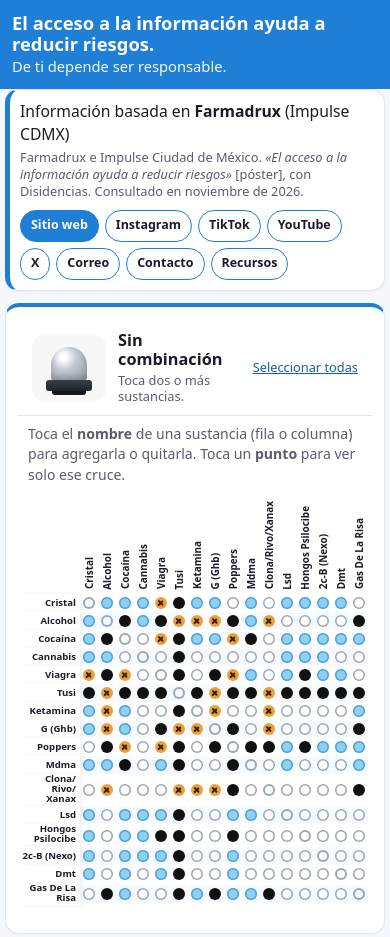
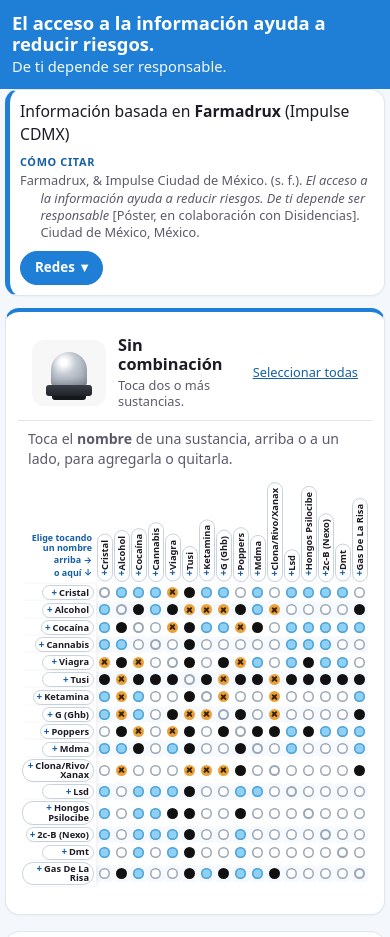
Before and after one commit to acsegovia/acsegovia.github.io, a plain HTML site: page drogas/index.html in a window 390 px wide. Shown: the top 937 px of the page. Drawn offline with Linux system fonts and the light colour scheme.

Commit message:
Drogas: selección por nombres, botón Redes y cita APA

```diff
--- a/drogas/index.html
+++ b/drogas/index.html
@@ -74,9 +74,9 @@ table.mx{border-collapse:separate;border-spacing:0;margin:0 auto;font-size:.72re
 .mx thead th button{writing-mode:vertical-rl;transform:rotate(180deg);white-space:nowrap;border:0;background:none;cursor:pointer;padding:4px 0;font-size:.72rem;font-weight:600;color:var(--ink);border-radius:6px;width:100%}
 .mx tbody th{text-align:right;position:sticky;left:0;background:var(--card);z-index:1}
 .mx tbody th button{border:0;background:none;cursor:pointer;white-space:nowrap;font-size:.72rem;font-weight:600;padding:0 6px 0 2px;height:var(--c);width:100%;text-align:right;border-radius:6px}
-.mx td button{width:var(--c);height:var(--c);display:grid;place-items:center;border:0;background:transparent;cursor:pointer;padding:0;border-radius:4px;transition:opacity .15s,background .15s}
+.mx td .cell{width:var(--c);height:var(--c);display:grid;place-items:center;border:0;background:transparent;cursor:pointer;padding:0;border-radius:4px;transition:opacity .15s,background .15s}
 .mx td .dot{width:calc(var(--c) - 9px);height:calc(var(--c) - 9px)}
-.mx tr:nth-child(even) td button{background:#f6f9fd}
+.mx tr:nth-child(even) td .cell{background:#f6f9fd}
 .mx{--c:24px}
 .mx.has .cell{opacity:.18}
 .mx.has .cell.on{opacity:1;background:#e3f0fc}
@@ -198,7 +198,7 @@ header.hero{background:var(--hdr)!important;color:var(--hdr-ink)!important;trans
 .mx .hd.on{color:var(--on-blue)!important}
 .mx.has .cell.on{background:var(--tint)!important}
 .mx.has .cell.x2{background:var(--tint2)!important}
-.mx .hd,.mx td button,.tel,.tbl,.bar,.ref .cite,.sech,footer{transition:background-color .5s,color .5s,border-color .5s,box-shadow .5s,opacity .15s}
+.mx .hd,.mx td .cell,.tel,.tbl,.bar,.ref .cite,.sech,footer{transition:background-color .5s,color .5s,border-color .5s,box-shadow .5s,opacity .15s}
 .tel{color:var(--on-blue)!important}
 .tbl{border-top:4px solid var(--blue)}
 .who button[aria-pressed=true]{background:var(--blue);color:var(--on-blue);border-color:var(--blue)}
@@ -259,6 +259,47 @@ body[data-r=M] .tbl{border-top-color:#7a0000;box-shadow:0 0 0 2px #d61f1f,0 0 22
 .fx-l li:first-child a{background:var(--blue);color:var(--on-blue)}
 @media(max-width:480px){.fx{padding:10px 10px}.fx-l a{min-height:32px;padding:4px 10px;font-size:.78rem}}
 
+/* v10: seleccionar solo desde los nombres */
+.mx td .cell{cursor:default}
+.mx .hd{position:relative;border:1.5px solid #c9d3df!important;background:#fff!important;color:var(--ink);cursor:pointer;transition:background-color .3s,border-color .3s,color .3s,opacity .15s}
+.mx .hd::before{content:"+";display:inline;font-weight:800;color:var(--blue-d);margin:0 3px 0 0;font-size:1.05em;line-height:1}
+.mx .hd.on::before{content:"✓";color:inherit}
+.mx .hd.on{background:var(--blue)!important;border-color:var(--blue)!important;color:var(--on-blue)!important}
+.mx .hd:hover{border-color:var(--blue)!important}
+.mx thead th button.hd{border-radius:99px;padding:6px 0;width:calc(var(--c) - 1px);margin:0 auto 2px;display:block}
+.mx tbody th button.hd{border-radius:11px;padding:1px 7px 1px 4px;margin:1px 3px 1px 0;width:auto;height:auto;min-height:calc(var(--c) - 2px);word-break:keep-all;overflow-wrap:normal}
+.mx .corner{vertical-align:bottom;padding:0 4px 6px 0}
+.mx .ch{display:flex;flex-direction:column;align-items:flex-end;gap:2px;font-size:.66rem;line-height:1.15;color:var(--blue-d);text-align:right}
+.mx .ch b{font-weight:800;max-width:92px}
+.mx .ch .ar{font-weight:700;white-space:nowrap}
+.mx.has .ch{opacity:.55}
+.mx.idle .hd{animation:llamar 1.4s ease-in-out 3}
+@keyframes llamar{50%{border-color:var(--blue)!important;box-shadow:0 0 0 3px var(--tint)}}
+@media(prefers-reduced-motion:reduce){.mx.idle .hd{animation:none}}
+@media(max-width:480px){
+ .mx{--c:17px}.mx td .dot{width:11px;height:11px}
+ .mx tbody th button.hd{padding:1px 4px 1px 3px;line-height:1.05;max-width:76px;font-size:.58rem;margin-right:2px}
+ .mx thead th button.hd{font-size:.58rem}
+ .mx .hd::before{margin-right:2px}
+ .mx thead th button.hd{padding:5px 0}
+ .mx .ch{font-size:.56rem}.mx .ch b{max-width:62px}
+}
+
+/* v11: redes plegables */
+.fx-t{display:inline-flex;align-items:center;gap:6px;margin-top:9px;min-height:34px;padding:5px 14px;border-radius:99px;border:1.5px solid var(--blue);background:var(--blue);color:var(--on-blue);font-weight:700;font-size:.84rem;cursor:pointer;transition:background-color .5s,border-color .5s,color .5s}
+.fx-t .chev{display:inline-block;transition:transform .25s}
+.fx-t[aria-expanded=true] .chev{transform:rotate(180deg)}
+.fx-w{display:grid;grid-template-rows:0fr;visibility:hidden;transition:grid-template-rows .3s ease,visibility 0s linear .3s}
+.fx-w.open{grid-template-rows:1fr;visibility:visible;transition:grid-template-rows .3s ease,visibility 0s}
+.fx-in{overflow:hidden;min-height:0}
+.fx-l li:first-child a{background:#fff;color:var(--ink)}
+@media(prefers-reduced-motion:reduce){.fx-w,.fx-w.open,.fx-t .chev{transition:none}}
+
+.cc{margin:8px 0 2px;font-size:.68rem;font-weight:800;letter-spacing:.06em;text-transform:uppercase;color:var(--blue-d)}
+.apa{padding-left:1.6em;text-indent:-1.6em}
+.apa cite{font-style:normal}
+.ref .cite.apa{padding-left:calc(12px + 1.6em)}
+
 .mob{display:none}@media(max-width:480px){.mob{display:inline}}
 </style>
 </head>
@@ -274,7 +315,10 @@ body[data-r=M] .tbl{border-top-color:#7a0000;box-shadow:0 0 0 2px #d61f1f,0 0 22
 <main class="wrap">
  <section class="card fx" aria-labelledby="fx-h">
   <p class="fx-h" id="fx-h">Información basada en <strong>Farmadrux</strong> (Impulse CDMX)</p>
-  <p class="fx-c">Farmadrux e Impulse Ciudad de México. <cite>«El acceso a la información ayuda a reducir riesgos»</cite> [póster], con Disidencias. Consultado en noviembre de 2026.</p>
+  <p class="cc">Cómo citar</p>
+  <p class="fx-c apa">Farmadrux, &amp; Impulse Ciudad de México. (s.&nbsp;f.). <cite><i>El acceso a la información ayuda a reducir riesgos. De ti depende ser responsable</i></cite> [Póster, en colaboración con Disidencias]. Ciudad de México, México.</p>
+  <button type="button" class="fx-t" id="fx-t" aria-expanded="false" aria-controls="fx-redes">Redes <span class="chev" aria-hidden="true">▾</span></button>
+  <div class="fx-w" id="fx-redes"><div class="fx-in">
   <ul class="fx-l" aria-label="Contacto de Farmadrux">
     <li><a href="https://farmadrux.com/" target="_blank" rel="noopener">Sitio web</a></li>
     <li><a href="https://www.instagram.com/farmadrux/" target="_blank" rel="noopener">Instagram</a></li>
@@ -285,6 +329,7 @@ body[data-r=M] .tbl{border-top-color:#7a0000;box-shadow:0 0 0 2px #d61f1f,0 0 22
     <li><a href="https://farmadrux.com/contacto" target="_blank" rel="noopener">Contacto</a></li>
     <li><a href="https://farmadrux.com/recursos" target="_blank" rel="noopener">Recursos</a></li>
   </ul>
+  </div></div>
  </section>
  <section class="card tbl" aria-labelledby="mx-h">
   <div class="bar" id="bar">
@@ -294,7 +339,7 @@ body[data-r=M] .tbl{border-top-color:#7a0000;box-shadow:0 0 0 2px #d61f1f,0 0 22
   </div>
   <div class="in">
    <h2 id="mx-h" class="sr">Tabla de combinaciones</h2>
-   <p class="hint">Toca el <strong>nombre</strong> de una sustancia (fila o columna) para agregarla o quitarla. Toca un <strong>punto</strong> para ver solo ese cruce.</p>
+   <p class="hint">Toca el <strong>nombre</strong> de una sustancia, arriba o a un lado, para agregarla o quitarla.</p>
    <div class="tablewrap"><table class="mx" id="mx"><caption class="sr">Riesgo al combinar cada par de sustancias</caption></table></div>
   </div>
  </section>
@@ -334,7 +379,8 @@ body[data-r=M] .tbl{border-top-color:#7a0000;box-shadow:0 0 0 2px #d61f1f,0 0 22
  <section class="card ref" aria-labelledby="ref-h">
   <h2 id="ref-h">Fuente y referencia</h2>
   <p>Contenido basado en el póster de Impulse Ciudad de México, creado en colaboración con Farmadrux (con Disidencias). La tabla reproduce su información con fines de difusión y reducción de riesgos.</p>
-  <p class="cite">Farmadrux e Impulse Ciudad de México. <cite>«El acceso a la información ayuda a reducir riesgos. De ti depende ser responsable»</cite> [póster]. Con Disidencias. Ciudad de México. Consultado en noviembre de 2026.</p>
+  <p class="cc">Cómo citar</p>
+  <p class="cite apa">Farmadrux, &amp; Impulse Ciudad de México. (s.&nbsp;f.). <cite><i>El acceso a la información ayuda a reducir riesgos. De ti depende ser responsable</i></cite> [Póster, en colaboración con Disidencias]. Ciudad de México, México.</p>
   <ul>
    <li><strong>Farmadrux</strong> (Andrés Portilla Martínez, farmacología y reducción de riesgos): <a href="https://farmadrux.com/" rel="noopener">farmadrux.com</a> · <a href="https://www.instagram.com/farmadrux/" rel="noopener">Instagram @farmadrux</a> · <a href="https://farmadrux.com/recursos" rel="noopener">Recursos descargables</a></li>
    <li><strong>Impulse Ciudad de México</strong> (Impulse Group, prevención y detección de VIH): <a href="https://www.instagram.com/impulsecdmx/" rel="noopener">Instagram @impulsecdmx</a> · <a href="https://www.impulseawards.com/nosotrxs" rel="noopener">Quiénes son</a> · <a href="https://impulsegroup.org/" rel="noopener">impulsegroup.org</a></li>
@@ -357,17 +403,16 @@ const $=id=>document.getElementById(id);
 const dot=(c,cls="")=>`<span class="dot ${c} ${cls}" aria-hidden="true"></span>`;
 const cruce=n=>n===1?"cruce":"cruces";
 
-let h='<thead><tr><td></td>'+N.map((n,j)=>`<th scope="col"><button type="button" class="hd" data-i="${j}" aria-pressed="false">${n}</button></th>`).join("")+'</tr></thead><tbody>';
+let h='<thead><tr><td class="corner" aria-hidden="true"><span class="ch"><b>Elige tocando un nombre</b><span class="ar">arriba →</span><span class="ar">o aquí ↓</span></span></td>'+N.map((n,j)=>`<th scope="col"><button type="button" class="hd" data-i="${j}" aria-pressed="false">${n}</button></th>`).join("")+'</tr></thead><tbody>';
 N.forEach((n,i)=>{h+=`<tr><th scope="row"><button type="button" class="hd" data-i="${i}" aria-pressed="false">${n.replace(/\//g,"/<wbr>")}</button></th>`;
- M[i].forEach((c,j)=>{h+=`<td><button type="button" class="cell" data-r="${i}" data-c="${j}" aria-label="${n} con ${N[j]}: ${LV[c]}">${dot(c)}</button></td>`});h+='</tr>'});
+ M[i].forEach((c,j)=>{h+=`<td><span class="cell" role="img" data-r="${i}" data-c="${j}" aria-label="${n} con ${N[j]}: ${LV[c]}">${dot(c)}</span></td>`});h+='</tr>'});
 $("mx").insertAdjacentHTML("beforeend",h+'</tbody>');
 
 function toggle(i){const k=sel.indexOf(i);if(k>-1){sel.splice(k,1);if(cur===i)cur=sel.length?sel[sel.length-1]:null}else{sel.push(i);cur=i}render()}
 function add(i){if(!sel.includes(i))sel.push(i);cur=i;render()}
 function setPair(a,b){sel=a===b?[a]:[a,b];cur=b;render()}
 document.addEventListener("click",e=>{const b=e.target.closest("button");if(!b)return;
- if(b.classList.contains("cell"))setPair(+b.dataset.r,+b.dataset.c);
- else if(b.dataset.i!==undefined)toggle(+b.dataset.i);
+ if(b.dataset.i!==undefined)toggle(+b.dataset.i);
  else if(b.dataset.go!==undefined)add(+b.dataset.go);
  else if(b.dataset.pa!==undefined){const[a,c]=b.dataset.pa.split(",").map(Number);setPair(a,c)}
  else if(b.dataset.cur!==undefined){cur=+b.dataset.cur;render()}
@@ -375,11 +420,12 @@ document.addEventListener("click",e=>{const b=e.target.closest("button");if(!b)r
  else if(b.id==="all"){sel=N.map((_,i)=>i);cur=sel[0];render()}});
 
 $("go").addEventListener("click",e=>{e.preventDefault();const t=document.querySelector(e.currentTarget.getAttribute("href"));if(t)t.scrollIntoView({behavior:matchMedia("(prefers-reduced-motion: reduce)").matches?"auto":"smooth",block:"start"})});
+$("fx-t").addEventListener("click",e=>{const b=e.currentTarget,o=b.getAttribute("aria-expanded")!=="true";b.setAttribute("aria-expanded",o);$("fx-redes").classList.toggle("open",o)});
 function pairs(){const p=[];for(let x=0;x<sel.length;x++)for(let y=x+1;y<sel.length;y++){const a=Math.min(sel[x],sel[y]),b=Math.max(sel[x],sel[y]);p.push([a,b,M[a][b]])}
  return p.sort((u,v)=>ORDER.indexOf(u[2])-ORDER.indexOf(v[2])||u[0]-v[0]||u[1]-v[1])}
 
 function render(){
- const mx=$("mx");mx.classList.toggle("has",sel.length>0);
+ const mx=$("mx");mx.classList.toggle("has",sel.length>0);mx.classList.toggle("idle",!sel.length);
  document.querySelectorAll(".mx .hd").forEach(b=>{const on=sel.includes(+b.dataset.i);b.classList.toggle("on",on);b.setAttribute("aria-pressed",on)});
  const two=sel.length===2;
  document.querySelectorAll(".mx .cell").forEach(b=>{const r=+b.dataset.r,c=+b.dataset.c,ir=sel.includes(r),ic=sel.includes(c),both=ir&&ic&&r!==c;
```
